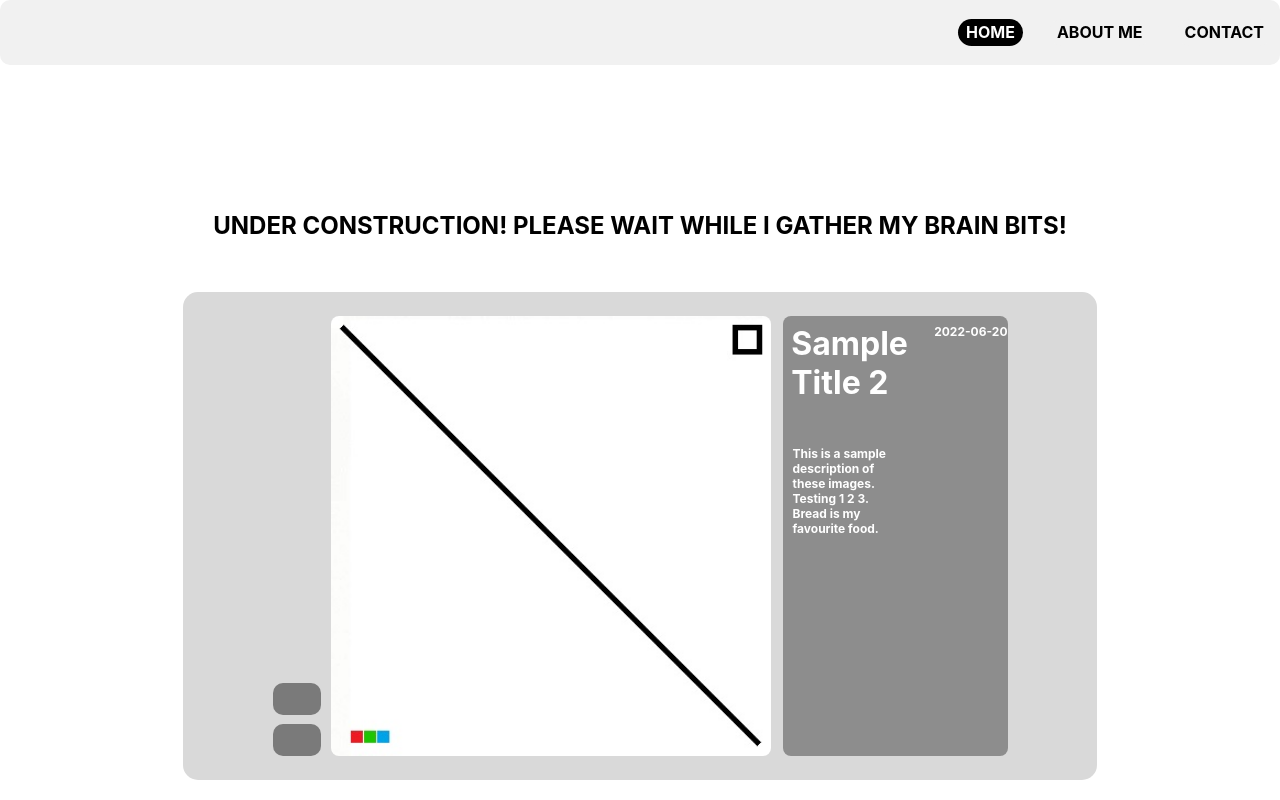
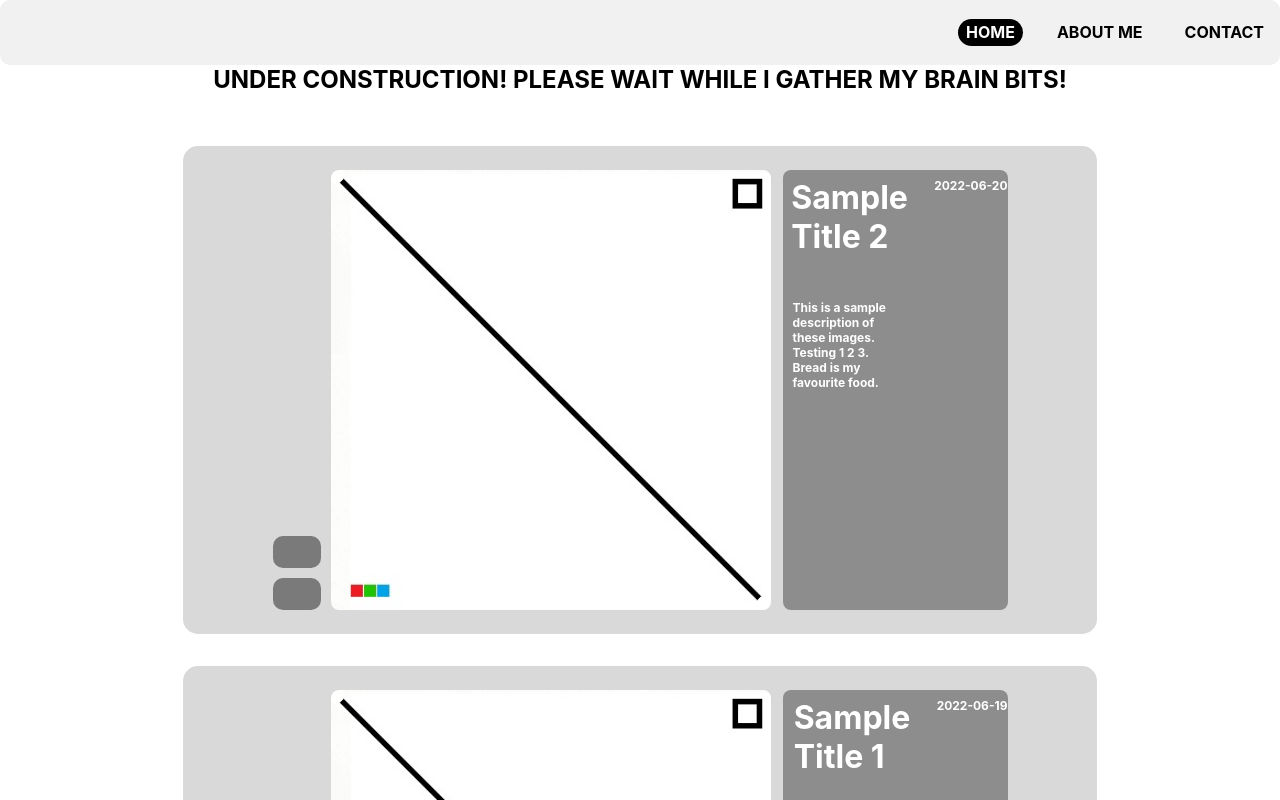
Before and after one commit to aaronmerino/personal-website, a Next.js app: page / in a window 1280 px wide. Shown: the top 800 px of the page. Built offline with nearby package versions, Linux system fonts and the light colour scheme.

Commit message:
fixed layout of home page

```diff
--- a/app/layout.module.css
+++ b/app/layout.module.css
@@ -1,3 +1,3 @@
 .padding {
-  height: 2.4rem;
+  height: 2.8rem;
 }
--- a/app/page.module.css
+++ b/app/page.module.css
@@ -1,7 +1,6 @@
 .main {
   display: flex;
   width: 100%;
-  height: 88.4375rem;
   flex-direction: column;
   justify-content: center;
   align-items: center;
```
